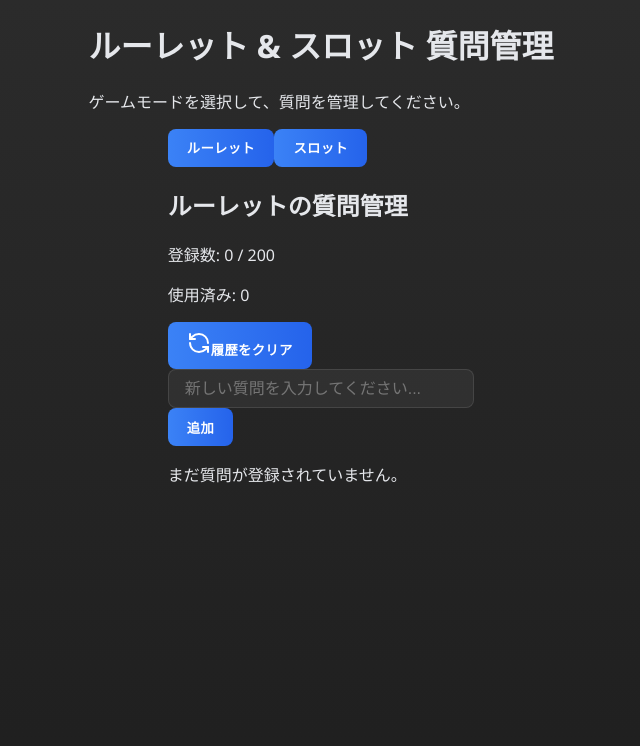
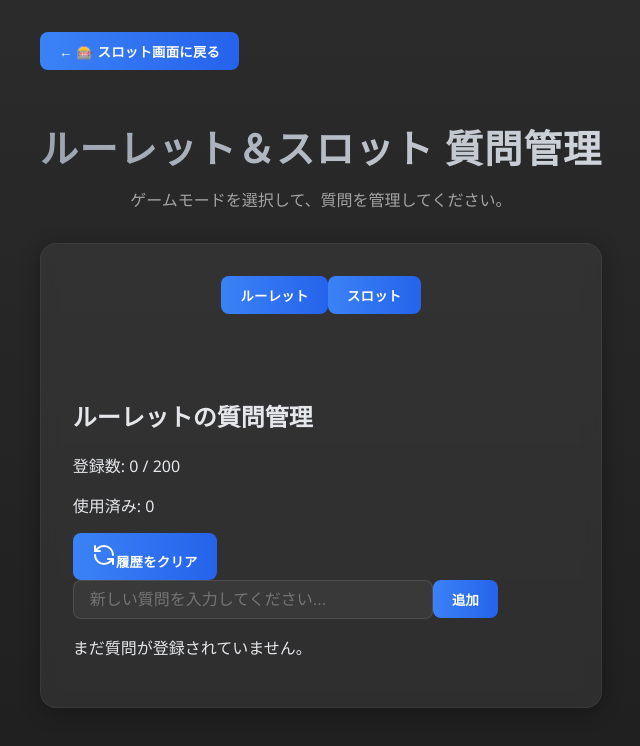
Before and after one commit to nabe7855/roulette-app, a Next.js app: page /admin in a window 1280 px wide. Shown: the top 746 px of the page, without its empty margins (319-959 px from the left). Built offline with nearby package versions, Linux system fonts and the light colour scheme.

Commit message:
更新内容のメモ

```diff
--- a/src/app/admin/page.tsx
+++ b/src/app/admin/page.tsx
@@ -1,40 +1,37 @@
-// src/app/admin/page.tsx
 "use client";
-
-import React, { useState } from "react";
+import React from "react";
+import { useRouter } from "next/navigation";
+import ToggleSwitch from "@/src/components/backend/ToggleSwitch";
+import QuestionManager from "@/src/components/backend/QuestionManager";
 import { AppMode, Question } from "@/src/types/types";
 import { useLocalStorage } from "@/src/hooks/useLocalStorage";
-import ToggleSwitch from "@/src/components/backend/ToggleSwitch";
-import QuestionManager from "@/src/components/backend/QuestionManager";
 
 const AdminPage: React.FC = () => {
-  const [mode, setMode] = useState<AppMode>(AppMode.Roulette);
-  const [rouletteQuestions, setRouletteQuestions] = useLocalStorage<Question[]>(
-    "roulette_questions",
-    []
-  );
-  const [slotQuestions, setSlotQuestions] = useLocalStorage<Question[]>(
-    "slot_questions",
-    []
-  );
+  const router = useRouter();
+  const [mode, setMode] = React.useState<AppMode>(AppMode.Roulette);
+  const [rouletteQuestions, setRouletteQuestions] = useLocalStorage<Question[]>("roulette_questions", []);
+  const [slotQuestions, setSlotQuestions] = useLocalStorage<Question[]>("slot_questions", []);
 
   const isRoulette = mode === AppMode.Roulette;
 
   return (
-    <>
-      <header className="w-full max-w-4xl mx-auto mb-8 text-center">
-        <h1 className="text-3xl sm:text-4xl font-bold text-transparent bg-clip-text bg-gradient-to-r from-purple-400 to-indigo-600">
-          ルーレット & スロット 質問管理
-        </h1>
-        <p className="text-gray-400 mt-2">
-          ゲームモードを選択して、質問を管理してください。
-        </p>
+    <div className="app-container">
+      {/* 🔴 左上固定の戻るボタン */}
+      <button
+        className="back-button"
+        onClick={() => router.push("/")}
+      >
+        ← 🎰 スロット画面に戻る
+      </button>
+
+      <header className="app-header">
+        <h1>ルーレット＆スロット 質問管理</h1>
+        <p>ゲームモードを選択して、質問を管理してください。</p>
       </header>
 
-      <main className="w-full max-w-4xl mx-auto flex flex-col items-center gap-8">
+      <main className="app-main">
         <ToggleSwitch mode={mode} setMode={setMode} />
-
-        <div className="w-full transition-opacity duration-300">
+        <div className="question-manager-wrapper">
           {isRoulette ? (
             <QuestionManager
               key={AppMode.Roulette}
@@ -52,7 +49,7 @@ const AdminPage: React.FC = () => {
           )}
         </div>
       </main>
-    </>
+    </div>
   );
 };
 
```
